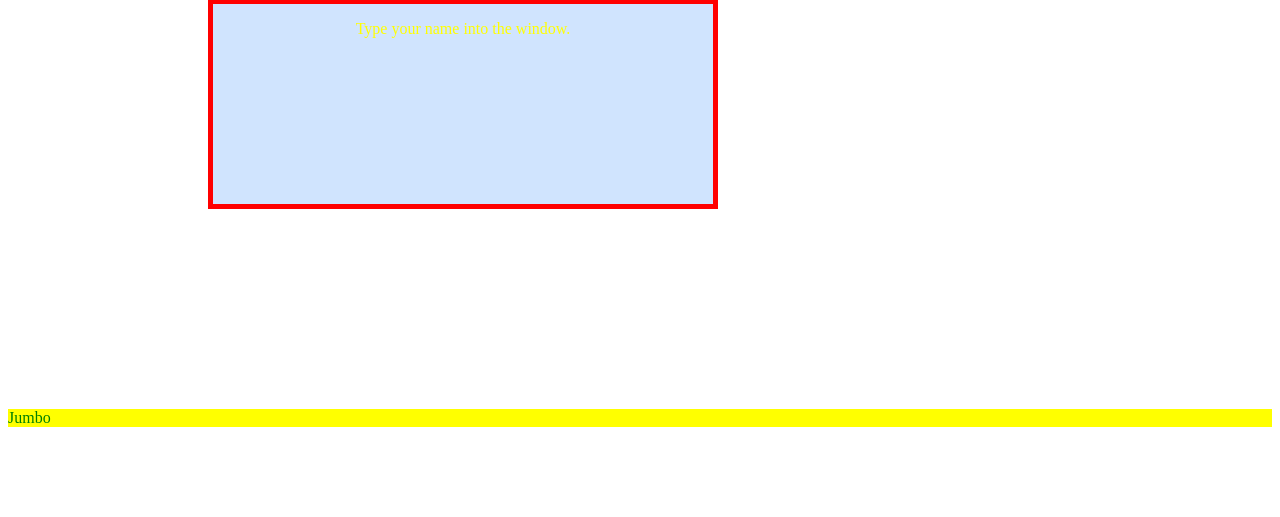
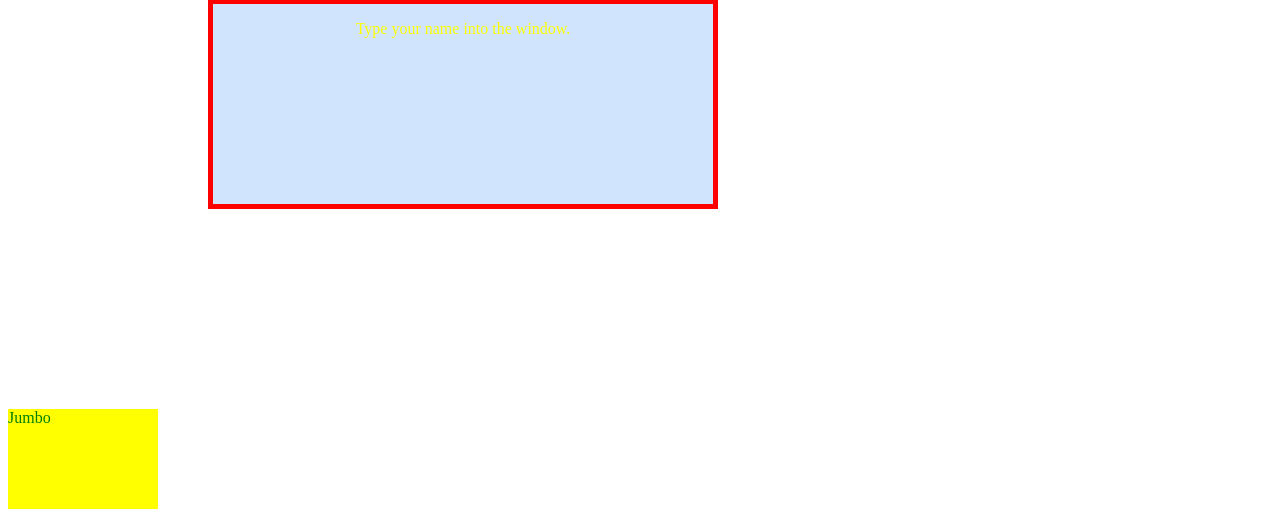
Before and after one commit to DanielKiernan/OldnOutdated, a PHP site: page / in a window 1280 px wide. Shown: the part 341-858 px from the top of the page. Before the commit the page ends 768 px from the top, so only its background shows below. Run offline with PHP 8.4, Linux system fonts and the light colour scheme.

Commit message:
Update mystyle.css

```diff
--- a/mystyle.css
+++ b/mystyle.css
@@ -26,6 +26,8 @@ div.Paragraph {
 	}
 
 	div.Box {
+		width: 150px;
+		height: 100px;
 		color: green;
 		background-color: yellow;
 		animation-name: Box;
```
